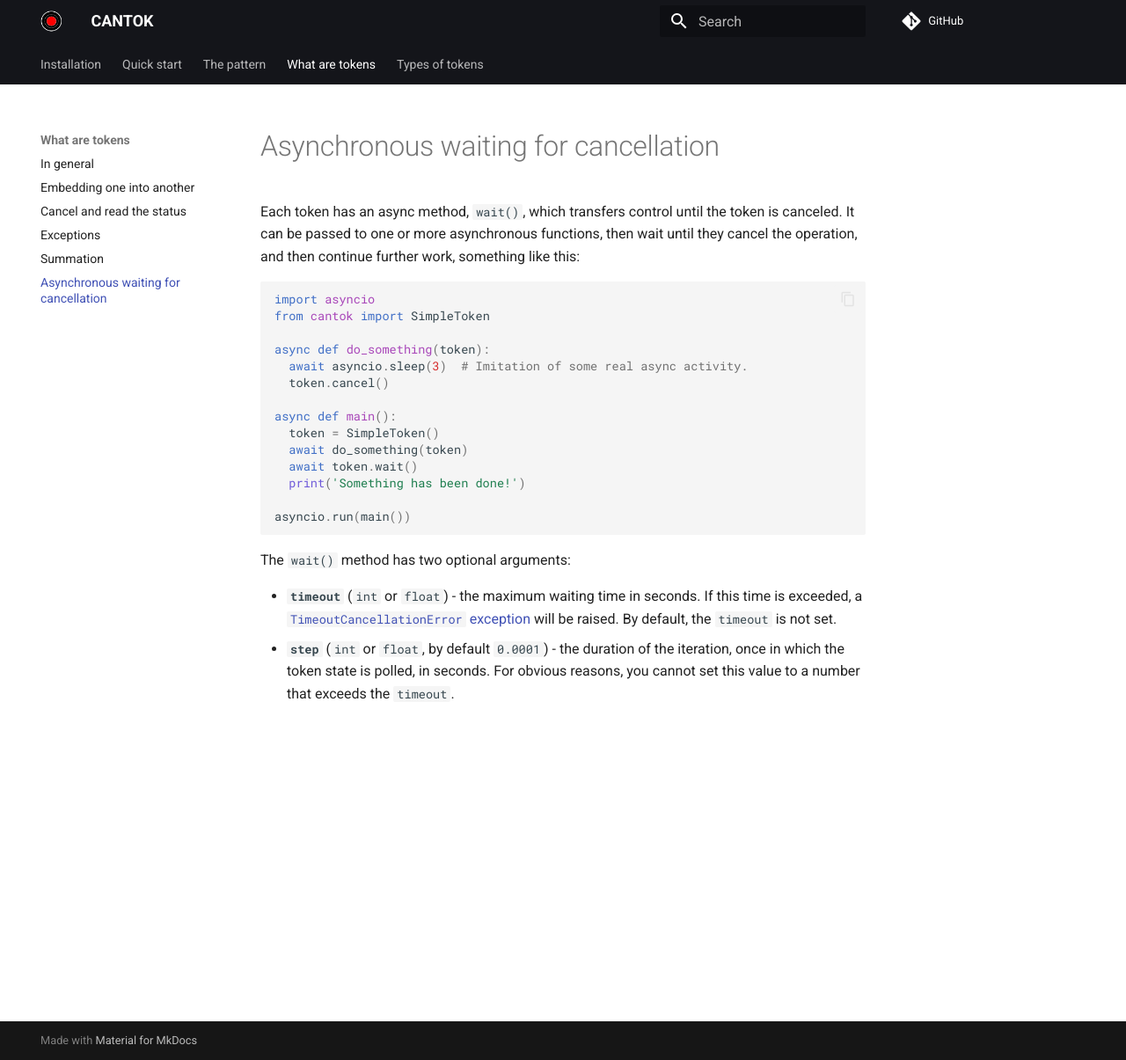
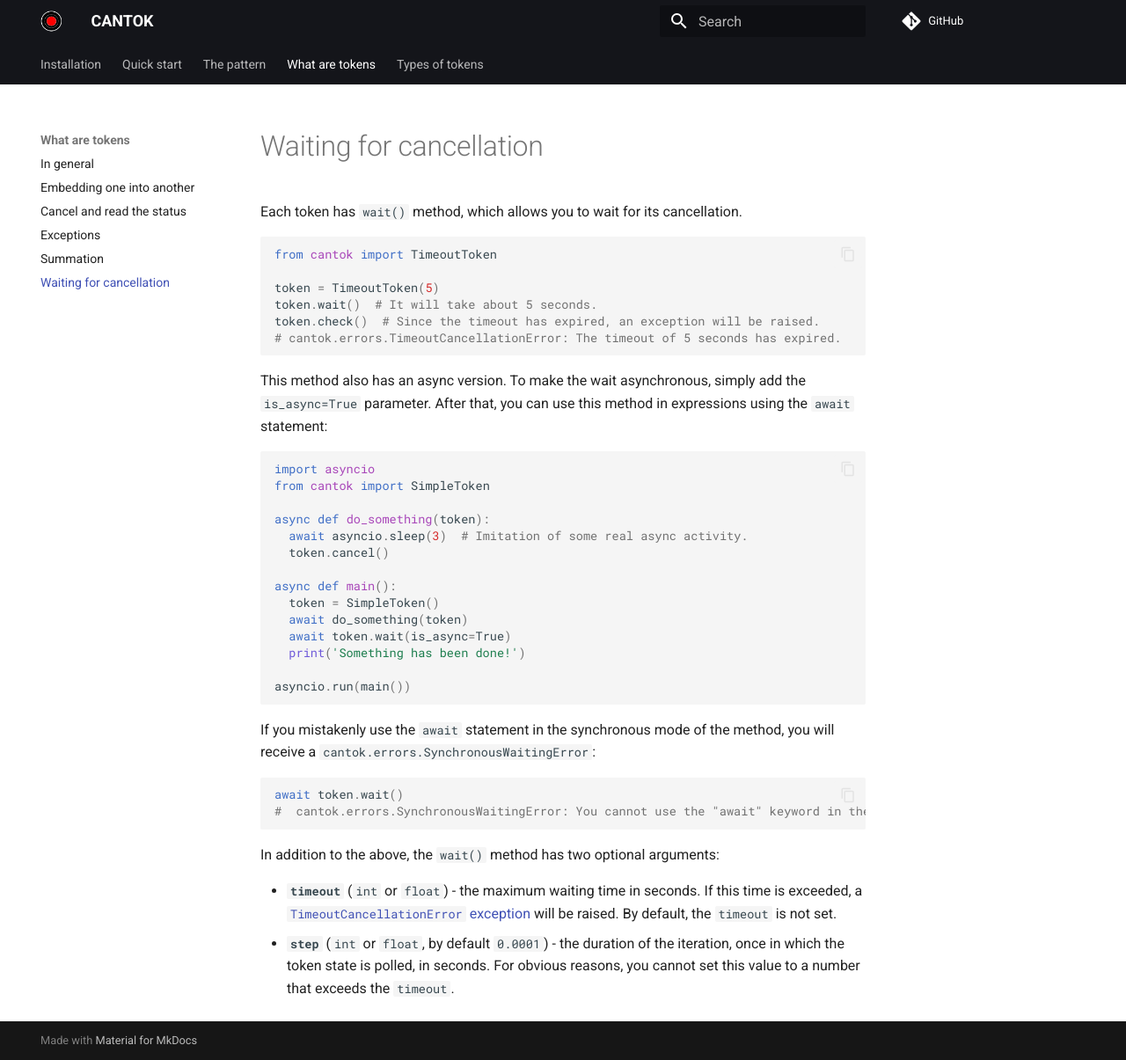
Before and after one commit to pomponchik/cantok, an MkDocs documentation site: the page built from docs/docs/what_are_tokens/waiting.md, in a window 1280 px wide and 1205 px high. Shown: the whole window at 88% size. Built offline with MkDocs 1.6.1 and Material for MkDocs 9.7.7, drawn with Linux system fonts in a browser that asks for light colours; comment, search, counter and statistics services are not loaded.

Commit message:
documentation

````diff
--- a/docs/docs/what_are_tokens/waiting.md
+++ b/docs/docs/what_are_tokens/waiting.md
@@ -1,4 +1,15 @@
-Each token has an async method, `wait()`, which transfers control until the token is canceled. It can be passed to one or more asynchronous functions, then wait until they cancel the operation, and then continue further work, something like this:
+Each token has `wait()` method, which allows you to wait for its cancellation.
+
+```python
+from cantok import TimeoutToken
+
+token = TimeoutToken(5)
+token.wait()  # It will take about 5 seconds.
+token.check()  # Since the timeout has expired, an exception will be raised.
+# cantok.errors.TimeoutCancellationError: The timeout of 5 seconds has expired.
+```
+
+This method also has an async version. To make the wait asynchronous, simply add the `is_async=True` parameter. After that, you can use this method in expressions using the `await` statement:
 
 ```python
 import asyncio
@@ -11,13 +22,20 @@ async def do_something(token):
 async def main():
   token = SimpleToken()
   await do_something(token)
-  await token.wait()
+  await token.wait(is_async=True)
   print('Something has been done!')
 
 asyncio.run(main())
 ```
 
-The `wait()` method has two optional arguments:
+If you mistakenly use the `await` statement in the synchronous mode of the method, you will receive a `cantok.errors.SynchronousWaitingError`:
+
+```python
+await token.wait()
+#  cantok.errors.SynchronousWaitingError: You cannot use the "await" keyword in the synchronous mode of the method. Add the "is_async" (bool) argument.
+```
+
+In addition to the above, the `wait()` method has two optional arguments:
 
 - **`timeout`** (`int` or `float`) - the maximum waiting time in seconds. If this time is exceeded, a [`TimeoutCancellationError` exception](/what_are_tokens/waiting/) will be raised. By default, the `timeout` is not set.
 - **`step`** (`int` or `float`, by default `0.0001`) - the duration of the iteration, once in which the token state is polled, in seconds. For obvious reasons, you cannot set this value to a number that exceeds the `timeout`.
--- a/docs/mkdocs.yml
+++ b/docs/mkdocs.yml
@@ -27,7 +27,7 @@ nav:
     - Cancel and read the status: what_are_tokens/cancel_and_read_the_status.md
     - Exceptions: what_are_tokens/exceptions.md
     - Summation: what_are_tokens/summation.md
-    - Asynchronous waiting for cancellation: what_are_tokens/waiting.md
+    - Waiting for cancellation: what_are_tokens/waiting.md
   - Types of tokens:
     - SimpleToken: types_of_tokens/SimpleToken.md
     - ConditionToken: types_of_tokens/ConditionToken.md
````
